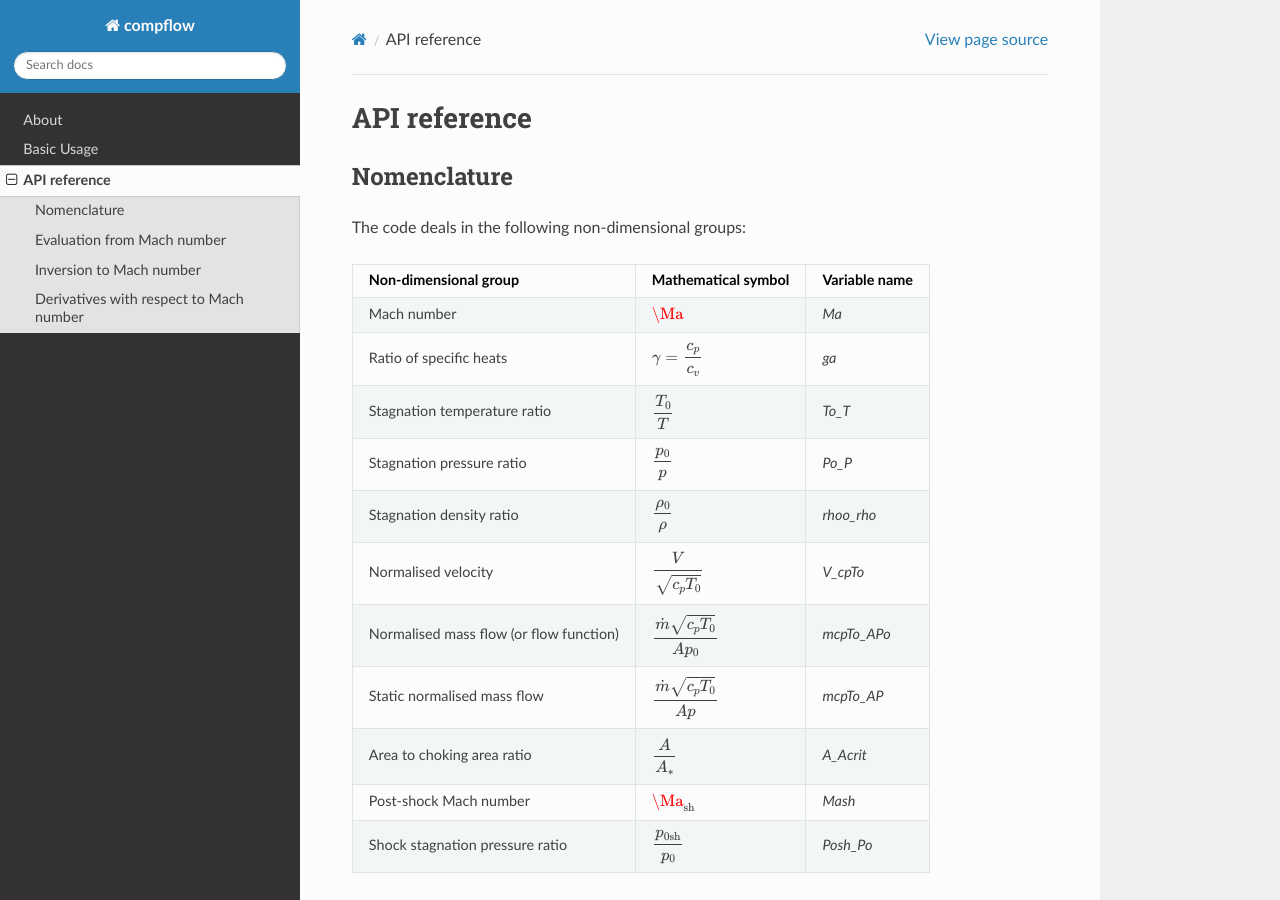
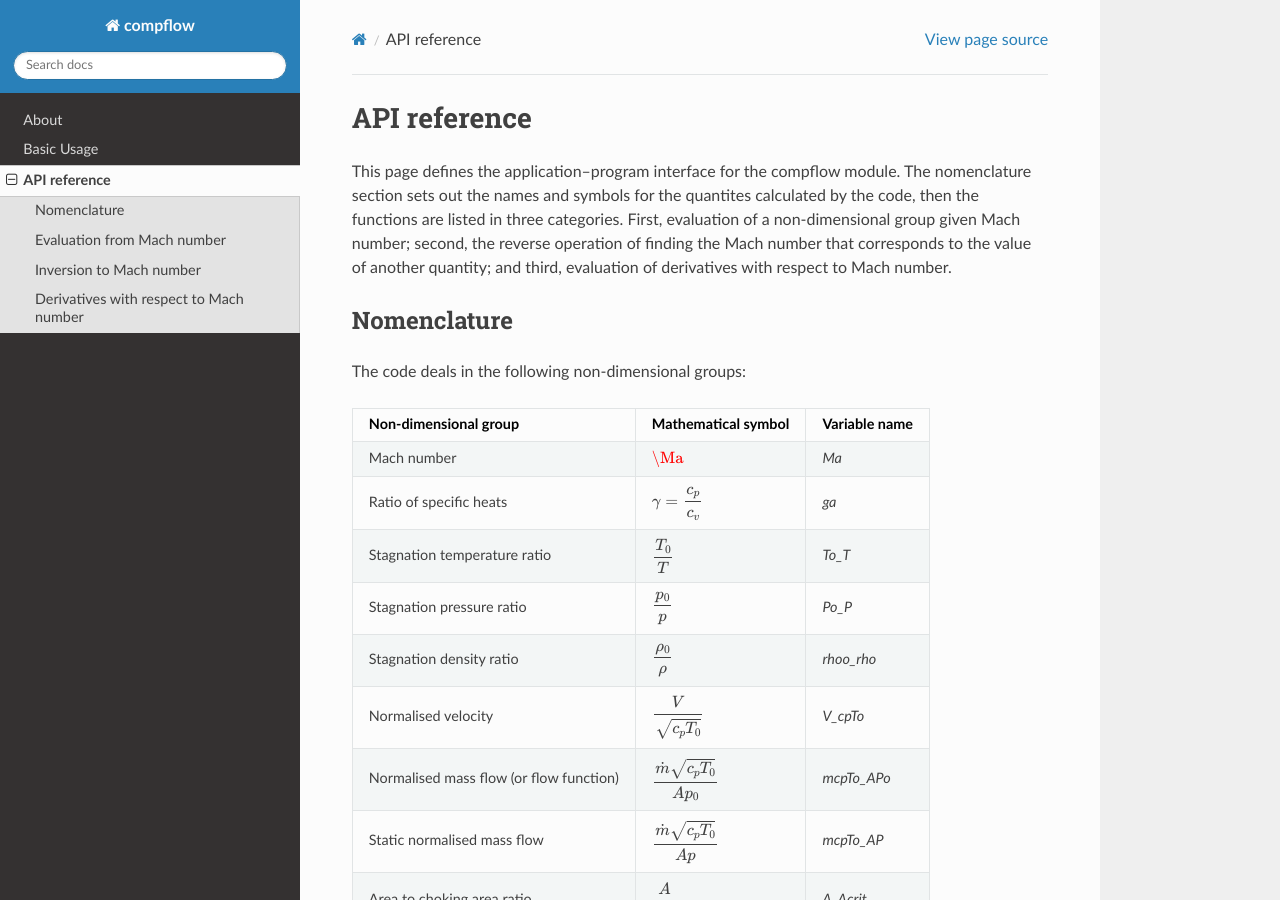
Before and after one commit to jb753/compflow, a Sphinx documentation site: the page built from docs/api.rst, in a window 1280 px wide and 900 px high. Built offline with Sphinx 7.4.7 and the Read the Docs theme 2.0.0, drawn with Linux system fonts in a browser that asks for light colours.

```diff
--- a/docs/api.rst
+++ b/docs/api.rst
@@ -2,6 +2,14 @@
 
 API reference
 =============
+
+This page defines the application--program interface for the compflow module.
+The nomenclature section sets out the names and symbols for the quantites
+calculated by the code, then the functions are listed in three categories.
+First, evaluation of a non-dimensional group given Mach number; second, the
+reverse operation of finding the Mach number that corresponds to the value of
+another quantity; and third, evaluation of derivatives with respect to Mach
+number.
 
 .. _nomen:
 
--- a/docs/benchmarks.rst
+++ /dev/null
@@ -1,2 +0,0 @@
-Benchmarks
-==========
```
Also changed, not shown: docs/about.rst (+8 -0 lines).
